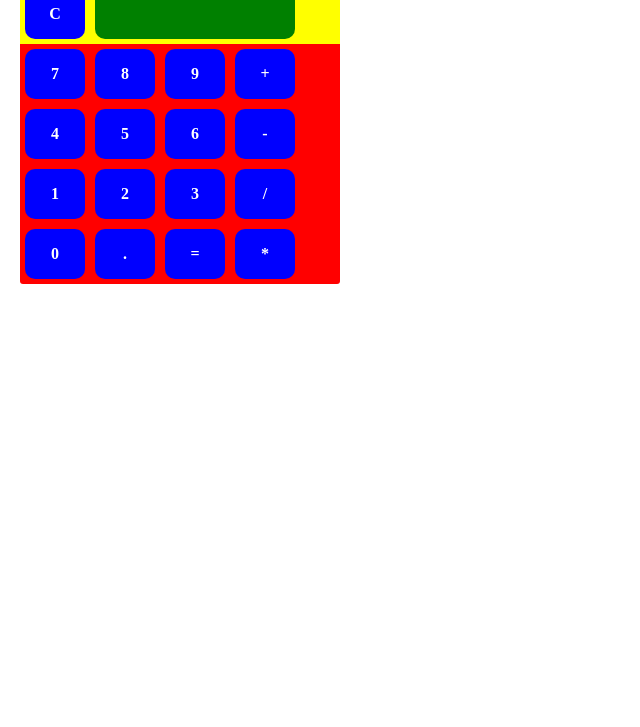
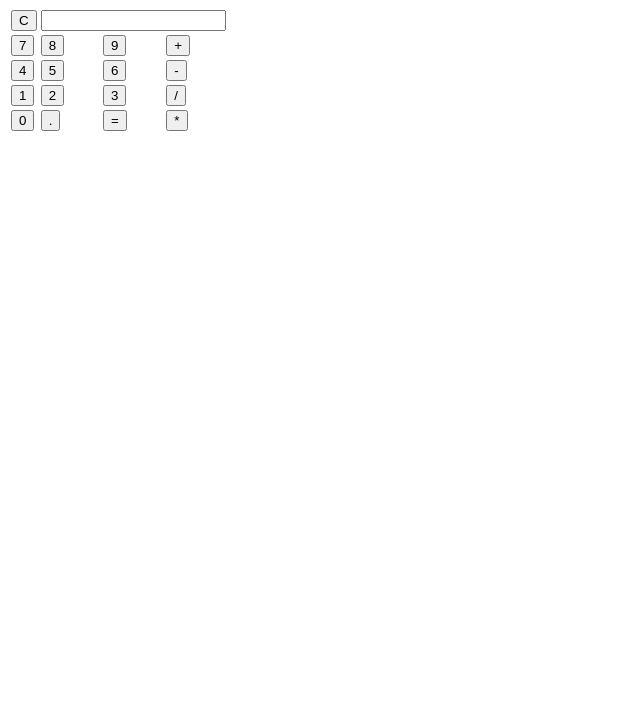
Before and after one commit to tasnimAlam/calculator, a plain HTML site: page index.html in a window 1280 px wide. Shown: the part 73-800 px from the top of the page, without its empty margins (0-640 px from the left). Drawn offline with Linux system fonts and the light colour scheme.

Commit message:
Clear version of calculator

```diff
--- a/index.html
+++ b/index.html
@@ -2,37 +2,43 @@
 <html>
 <head>
 	<title>Basic Calculator</title>
-	<link rel="stylesheet" type="text/css" href="main.css">
 	<script type="text/javascript" src="main.js"></script>
 </head>
 <body>
 	<h1>A very simple calculator</h1>
-	<div id="board">
-		<div class="top">
-			<span id="clear">C</span>
-			<span id="screen"></span>
-		</div>
-		<div class="buttons">
-			<span>7</span>
-			<span>8</span>
-			<span>9</span>
-			<span class="opetator">+</span>
-			<span>4</span>
-			<span>5</span>
-			<span>6</span>
-			<span class="opetator">-</span>
-			<span>1</span>
-			<span>2</span>
-			<span>3</span>
-			<span class="opetator">/</span>
-			<span>0</span>
-			<span class="opetator">.</span>
-			<span id="equal">=</span>
-			<span>*</span>
+		<form name="board">
+			<table>
+				<tr>
+					<td><input type="button" class="clear" value="C" onclick="clearScreen()"></td>
+					<td colspan=4><input type="text" name="screen"  ></td>
+				</tr>
+				<tr>
+					<td><input id ="7" type="button" class="number" value="7" onclick="myFunction(this.id)"></td>
+					<td><input id ="8" type="button" class="number" value="8" onclick="myFunction(this.id)"></td>
+					<td><input id ="9" type="button" class="number" value="9" onclick="myFunction(this.id)"></td>
+					<td><input id ="+" type="button" class="operator" value="+" onclick="myFunction(this.id)"></td>
+				</tr>
+				<tr>
+					<td><input id ="4" type="button" class="number" value="4" onclick="myFunction(this.id)"></td>
+					<td><input id ="5" type="button" class="number" value="5" onclick="myFunction(this.id)"></td>
+					<td><input id ="6" type="button" class="number" value="6" onclick="myFunction(this.id)"></td>
+					<td><input id ="-" type="button" class="number" value="-" onclick="myFunction(this.id)"></td>
+				</tr>
+				<tr>
+					<td><input id ="1" type="button" class="number" value="1" onclick="myFunction(this.id)"></td>
+					<td><input id ="2" type="button" class="number" value="2" onclick="myFunction(this.id)"></td>
+					<td><input id ="3" type="button" class="number" value="3" onclick="myFunction(this.id)"></td>
+					<td><input id ="/" type="button" class="number" value="/" onclick="myFunction(this.id)"></td>
+				</tr>
+				<tr>
+					<td><input id ="0" type="button" class="number" value="0" onclick="myFunction(this.id)"></td>
+					<td><input id ="." type="button" class="number" value="." onclick="myFunction(this.id)"></td>
+					<td><input id ="=" type="button" class="number" value="=" onclick="calculation()"></td>
+					<td><input id ="*" type="button" class="number" value="*" onclick="myFunction(this.id)"></td>
+				</tr>
+			</table>
 
-		</div>
-
-	</div>
+		</form>
 
 </body>
 </html>
--- a/main.css
+++ /dev/null
@@ -1,64 +0,0 @@
-*{
-	margin: 0;
-	padding: 0;
-	box-sizing: border-box;
-}
-
-#board {
-	font-weight: bold;
-	color: white;
-	margin: 20px;
-	width: 320px;
-	height: auto;
-	background-color: red;
-	border-radius: 3px;
-}
-
-.top {
-	width: 320px;
-	height: 60px;
-	background-color: yellow;
-	clear: both;
-}
-
-#clear {
-	float: left;
-	padding: 15px ;
-	width: 60px;
-	background-color: blue;
-	border-radius: 10px;
-	margin: 5px;
-	text-align: center;
-	line-height: 20px;
-}
-
-#screen {
-	float: left;
-	padding: 15px ;
-	width: 200px;
-	height: 50px;
-	background-color: green;
-	border-radius: 10px;
-	margin: 5px;
-	text-align: center;
-	line-height: 20px;
-	clear: right;
-}
-
-
-.buttons {
-	overflow: hidden;
-}
-
-
-
-.buttons span {
-	float: left;
-	padding: 15px ;
-	width: 60px;
-	background-color: blue;
-	border-radius: 10px;
-	margin: 5px;
-	text-align: center;
-	line-height: 20px;
-}
--- a/main.js
+++ b/main.js
@@ -1,7 +1,17 @@
-var keys = document.querySelectorAll('#board span');
+function myFunction(clickedID){
+    document.board.screen.value += clickedID;
+}
 
-for (var i=0; i<keys.length; i++) {
-	keys[i].onClick= function(e){
+function  clearScreen() {
+    document.board.screen.value = " ";
+}
 
-	}
+function calculation() {
+    try {
+        var eqn = eval(document.board.screen.value);
+        document.board.screen.value = eqn;
+    } catch(err) {
+        document.board.screen.value = "error!!";
+    }
+
 }
```
